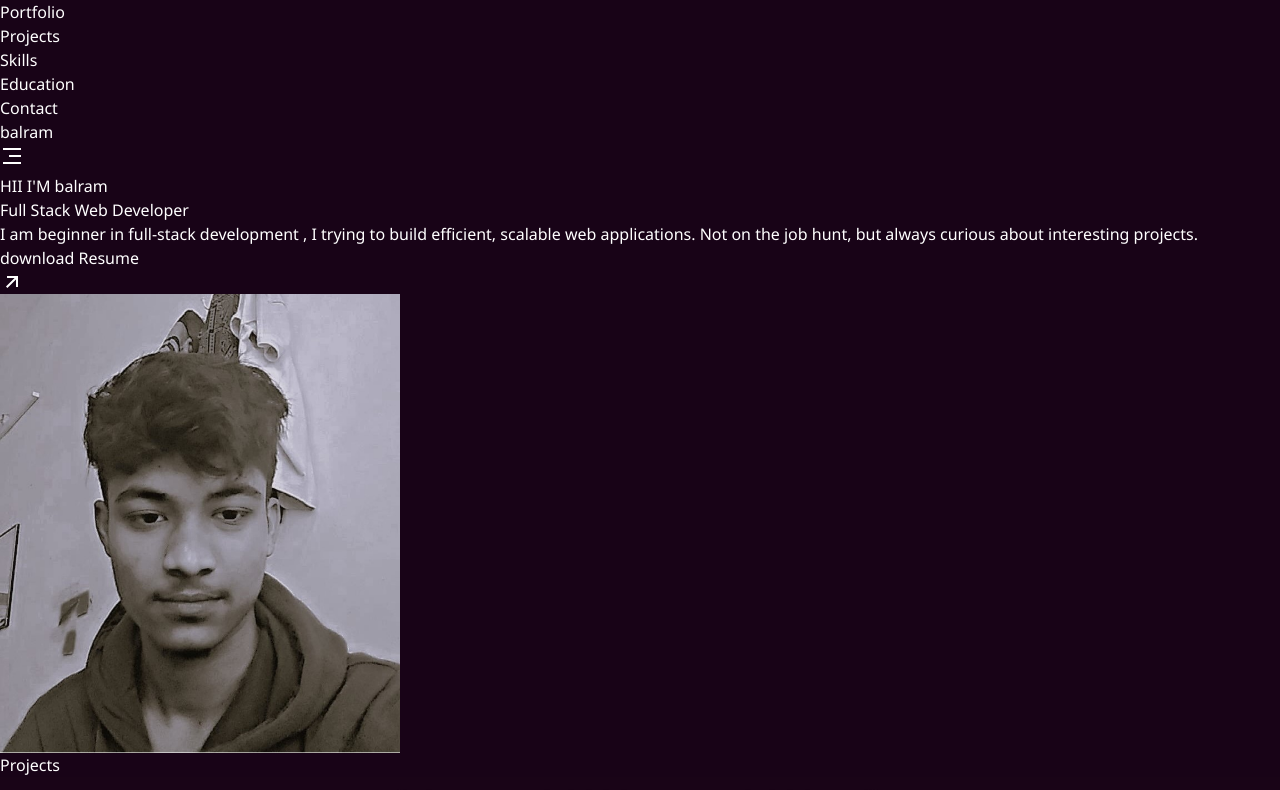
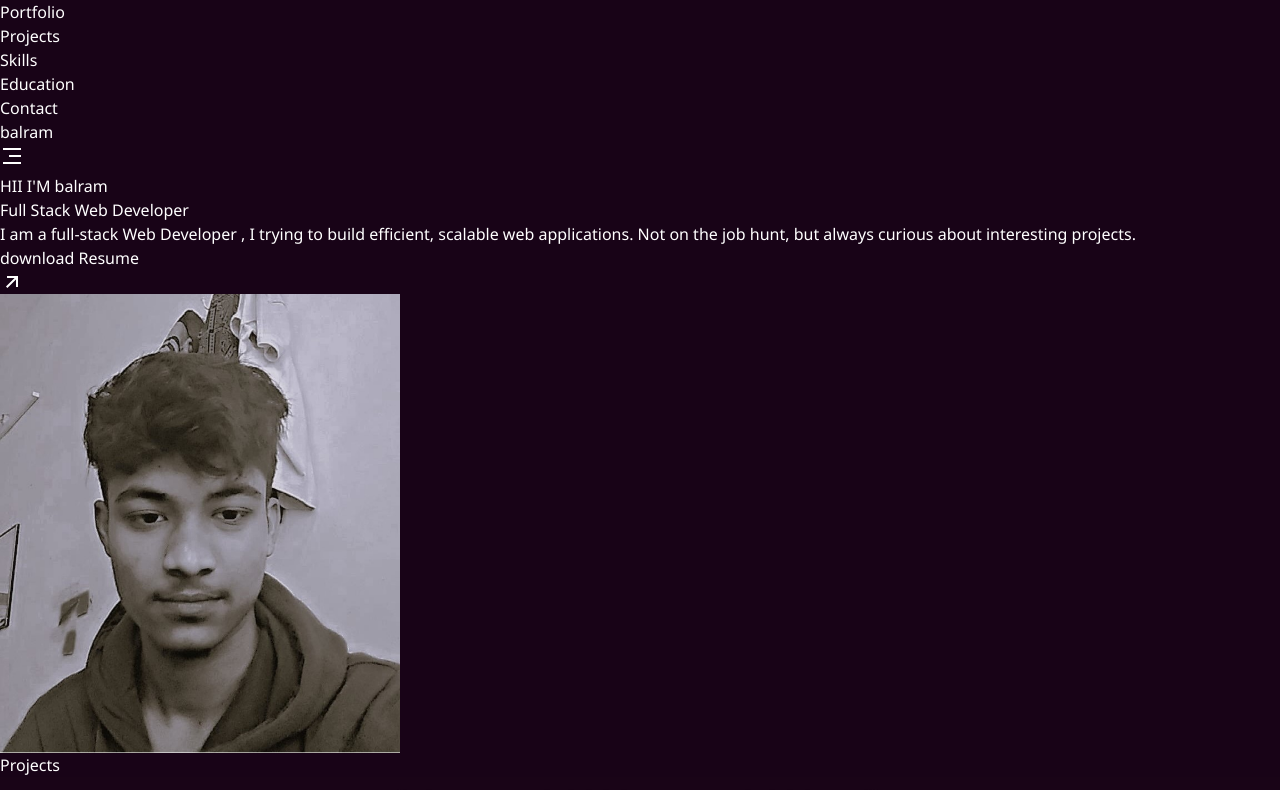
Before and after one commit to bkcoder098/portfolio, a React (Vite) app: page / in a window 1280 px wide. Shown: the top 790 px of the page. Built offline with nearby package versions, Linux system fonts and the light colour scheme.

Commit message:
modfied role tag

```diff
--- a/src/constants/index.jsx
+++ b/src/constants/index.jsx
@@ -34,7 +34,7 @@ export const PROFILE = {
   name: "HII I'M balram",
   role: "Full Stack Web Developer",
   subheading:
-    "I  am  beginner  in full-stack development , I  trying to build efficient, scalable web applications. Not on the job hunt, but always curious about interesting projects.",
+    "I  am a full-stack Web Developer , I  trying to build efficient, scalable web applications. Not on the job hunt, but always curious about interesting projects.",
 };
 
 export const PROJECTS = [
```
